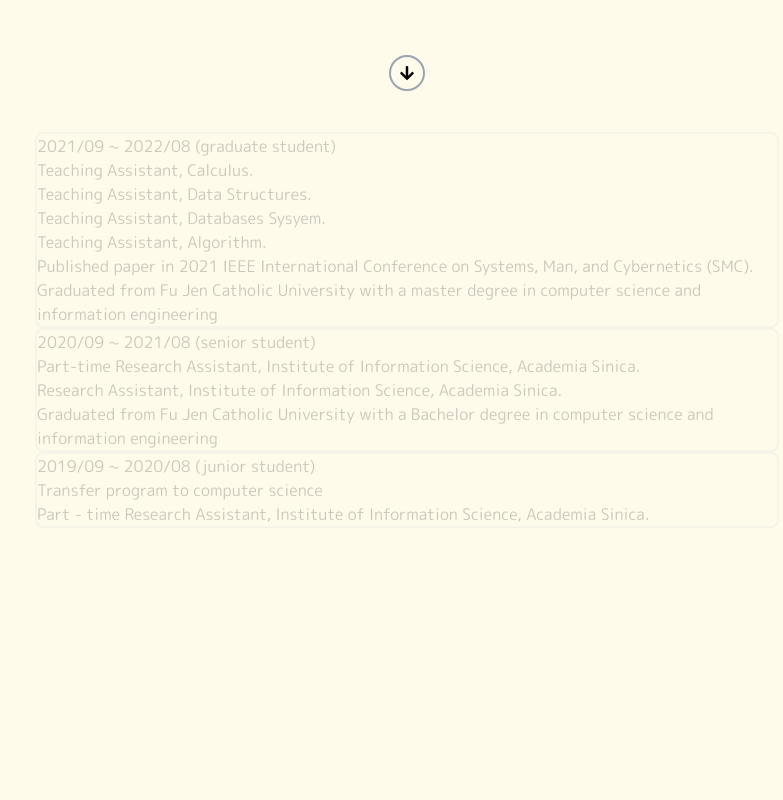
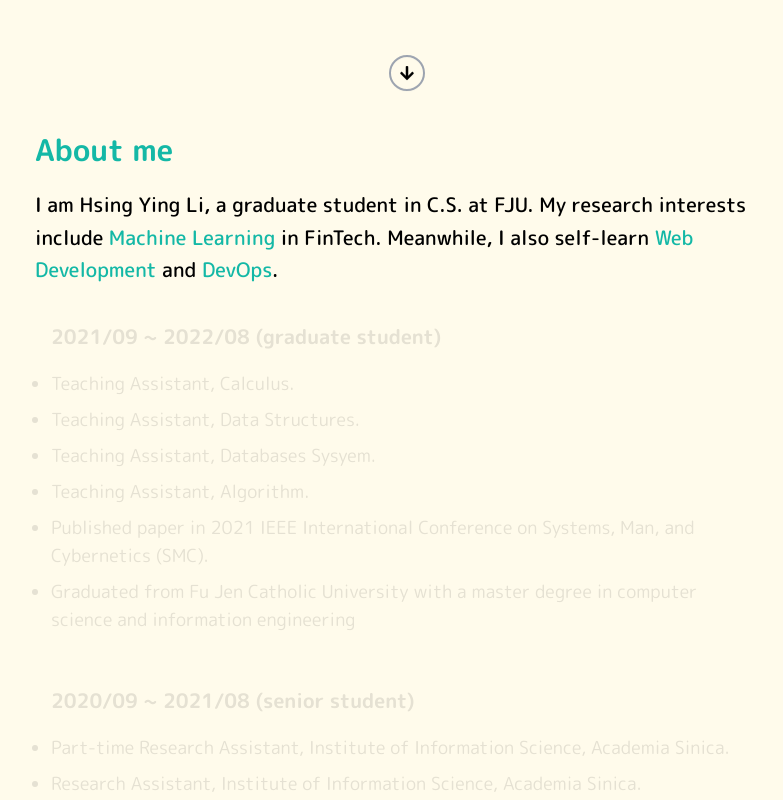
Before and after one commit to hsingyingli/hyl-website, a Next.js app: page / in a window 1280 px wide. Shown: the part 680-1480 px from the top of the page, without its empty margins (233-1016 px from the left). Built offline with nearby package versions, Linux system fonts and the light colour scheme.

Commit message:
finish about section

```diff
--- a/components/About/card.tsx
+++ b/components/About/card.tsx
@@ -12,22 +12,20 @@
   if (elContainer) {
     const { offsetTop, clientHeight } = elContainer
     const halfH = window.innerHeight / 2
-    let current = (scrollY - offsetTop + halfH)
+    let current = (scrollY - offsetTop - clientHeight / 2 + halfH)
     current = current > 0 ? current : -current
-    opacity = Math.max(1 - current * 0.8 / clientHeight, 0.2)
+    opacity = Math.max(1 - current * 0.6 / clientHeight, 0.1)
     console.log(opacity)
   }
 
   return (
-    <div ref={refContainer} style={{ opacity }} className='border-2 rounded-lg border-gray-300'>
-      <h1>{title}</h1>
-      <div>
-        <ul>
-          {infoList.map((info, idx) => {
-            return <li key={idx}>{info}</li>
-          })}
-        </ul>
-      </div>
+    <div ref={refContainer} style={{ opacity }} className='my-7 mx-2 p-2'>
+      <h1 className='font-bold text-xl'>{title}</h1>
+      <ul className="mt-5 list-outside list-disc">
+        {infoList.map((info, idx) => {
+          return <li key={idx} className='text-lg my-2'>{info}</li>
+        })}
+      </ul>
     </div >
   )
 }
--- a/components/About/index.tsx
+++ b/components/About/index.tsx
@@ -6,6 +6,10 @@
 const About = () => {
   return (
     <section className='min-h-screen'>
+      <h1 className='text-3xl font-bold mb-5 text-teal-500'>About me</h1>
+      <div className='text-xl leading-relaxed font-medium'>
+        I am Hsing Ying Li, a graduate student in C.S. at FJU. My research interests include <span className='text-teal-500'>Machine Learning</span> in FinTech. Meanwhile, I also self-learn <span className='text-teal-500'>Web Development</span> and <span className='text-teal-500'>DevOps</span>.
+      </div>
       {abouts.map((about, idx) => {
         return (
           <AboutCard key={idx} title={about.title} infoList={about.infoList} />
```
